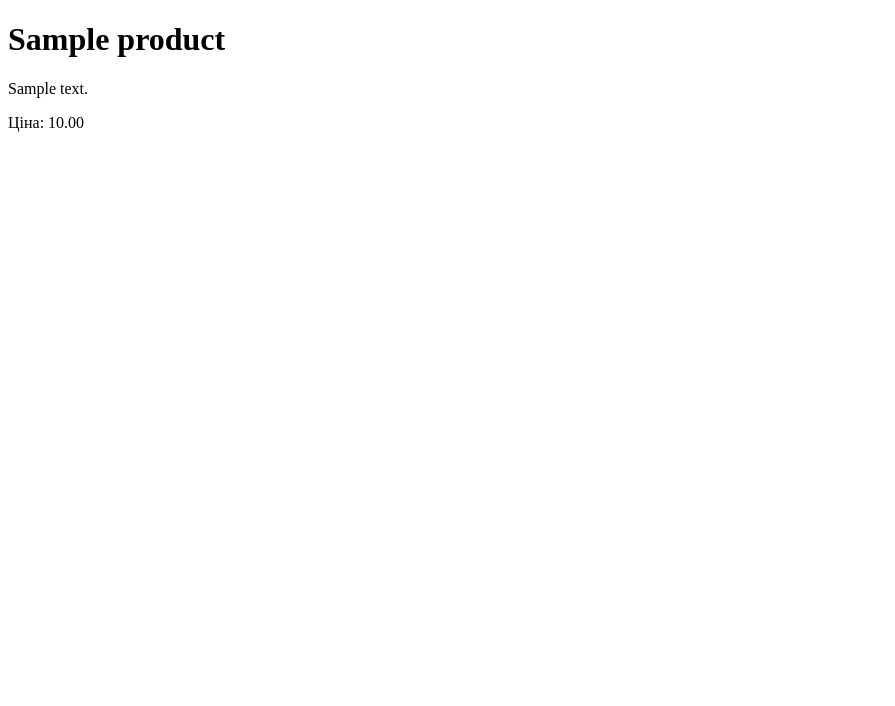
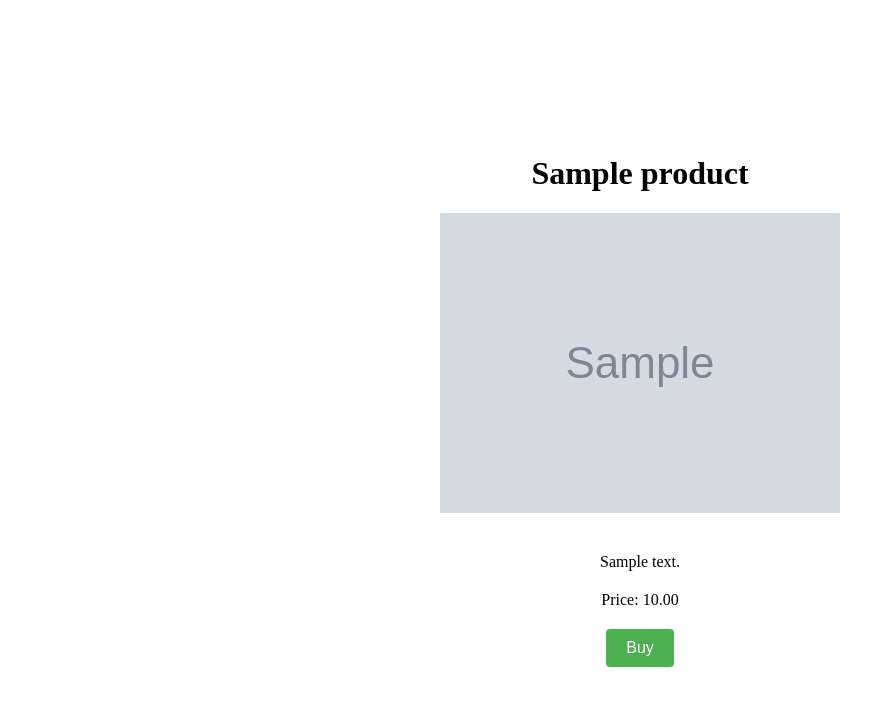
Before and after one commit to trybushenko/my.gorishok, a Django app: page /product_catalog/product/1/ in a window 1280 px wide. Shown: the top 706 px of the page, without its empty margins (0-895 px from the left). Run offline with Django 5.2, Linux system fonts and the light colour scheme; tables that the repository leaves empty hold one stand-in row (values such as "Sample post"); grey boxes marked "Sample" are stand-in pictures.

Commit message:
fixed bugs when images were not loaded properly

```diff
--- a/apps/product_catalog/templates/product_catalog/product_detail.html
+++ b/apps/product_catalog/templates/product_catalog/product_detail.html
@@ -1,13 +1,55 @@
+<!-- product_detail.html -->
 <!DOCTYPE html>
 <html lang="en">
 <head>
     <meta charset="UTF-8">
-    <title>{{ product.name }} - Product Detail</title>
+    <title>{{ product.name }}</title>
+    <style>
+        /* Center content vertically and horizontally */
+        html, body {
+            height: 100%;
+            margin: 0;
+            display: flex;
+            justify-content: center;
+            align-items: center;
+        }
+        .product-container {
+            text-align: center;
+        }
+        .product-image {
+            max-width: 100%; /* Set maximum width to avoid distortion */
+            max-height: 300px; /* Set maximum height to maintain proportions */
+            margin-bottom: 20px;
+        }
+        .product-description {
+            margin-bottom: 20px;
+        }
+        .product-price {
+            margin-bottom: 20px;
+        }
+        .buy-button {
+            padding: 10px 20px;
+            font-size: 16px;
+            background-color: #4CAF50;
+            color: white;
+            border: none;
+            border-radius: 4px;
+            cursor: pointer;
+        }
+        .buy-button:hover {
+            background-color: #45a049;
+        }
+    </style>
 </head>
 <body>
-    <h1>{{ product.name }}</h1>
-    <p>{{ product.description }}</p>
-    <p>Ціна: {{ product.price }}</p>
-    <!-- You can display other details of the product here -->
+    <div class="product-container">
+        <h1>{{ product.name }}</h1>
+        {% if product.image %}
+        <img src="{{ product.image.url }}" alt="{{ product.name }}" class="product-image">
+        {% endif %}
+        <p class="product-description">{{ product.description }}</p>
+        <p class="product-price">Price: {{ product.price }}</p>
+        <button class="buy-button">Buy</button>
+    </div>
 </body>
 </html>
--- a/apps/product_catalog/templates/product_catalog/product_list.html
+++ b/apps/product_catalog/templates/product_catalog/product_list.html
@@ -20,8 +20,9 @@
             /* You can add additional styling for each product item here */
         }
         .product-image {
-            width: 100%;
-            height: auto;
+        width: 100%;
+        height: auto;
+        object-fit: cover;
         }
         .product-link {
             text-decoration: none;
--- a/apps/product_catalog/urls.py
+++ b/apps/product_catalog/urls.py
@@ -10,6 +10,3 @@ urlpatterns = [
     path('', views.ProductView.as_view(), name='products_list'),
     path('product/<int:pk>/', views.ProductDetailView.as_view(), name='product_detail'),
 ]
-
-if settings.DEBUG:
-    urlpatterns += static(settings.MEDIA_URL, document_root=settings.MEDIA_ROOT)
--- a/my_gorishok/urls.py
+++ b/my_gorishok/urls.py
@@ -16,9 +16,11 @@ Including another URLconf
 """
 from django.contrib import admin
 from django.urls import path, include
+from django.conf.urls.static import static
+from django.conf import settings
 
 urlpatterns = [
     path('admin/', admin.site.urls),
     path('product_catalog/', include(('apps.product_catalog.urls', 'product_catalog'), namespace='product_catalog')),
     path("__debug__/", include("debug_toolbar.urls")),
-]
+] + static(settings.MEDIA_URL, document_root=settings.MEDIA_ROOT)
```
